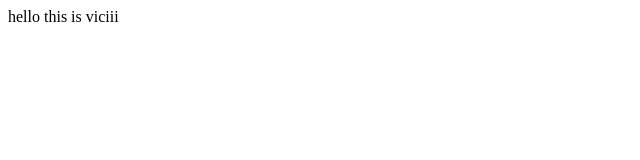
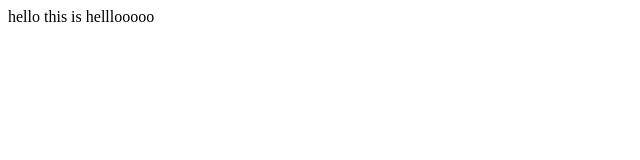
Before and after one commit to Vici33/publicTesting, a plain HTML site: page index.html in a window 1280 px wide. Shown: the full height of the page, 0-640 px from the left. Drawn offline with Linux system fonts and the light colour scheme.

Commit message:
viciiiiiiiiiidbi

```diff
--- a/index.html
+++ b/index.html
@@ -5,6 +5,6 @@
         <title>Testing</title>
     </head>
     <body>
-        hello this is viciii
+        hello this is helllooooo
     </body>
 </html>
```
